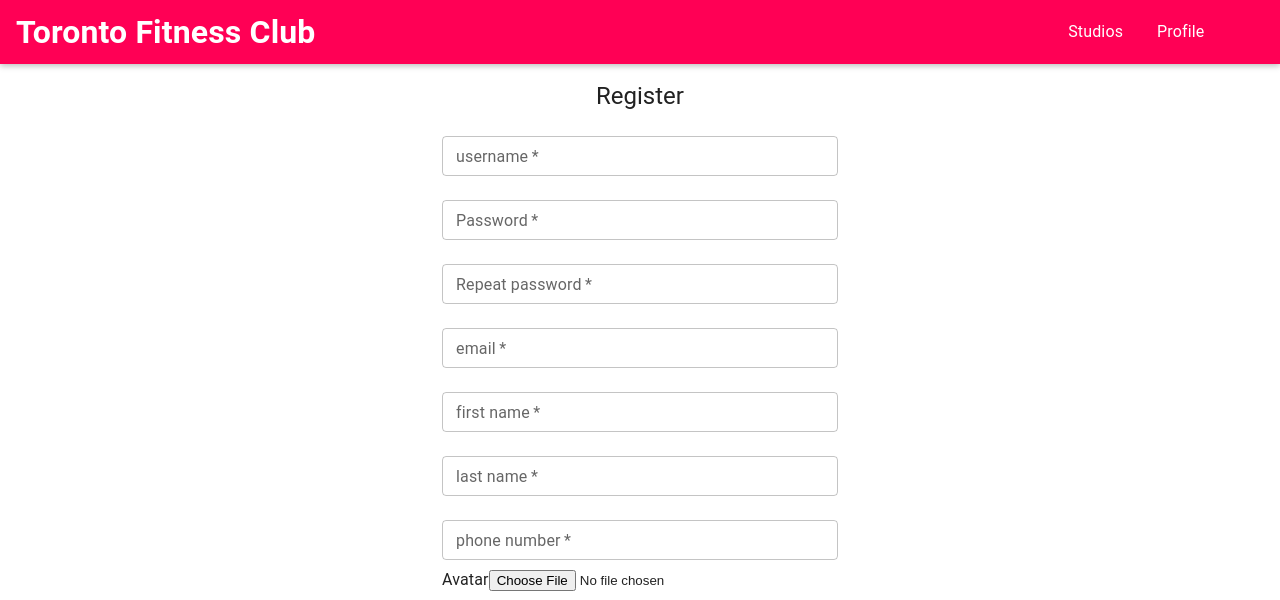
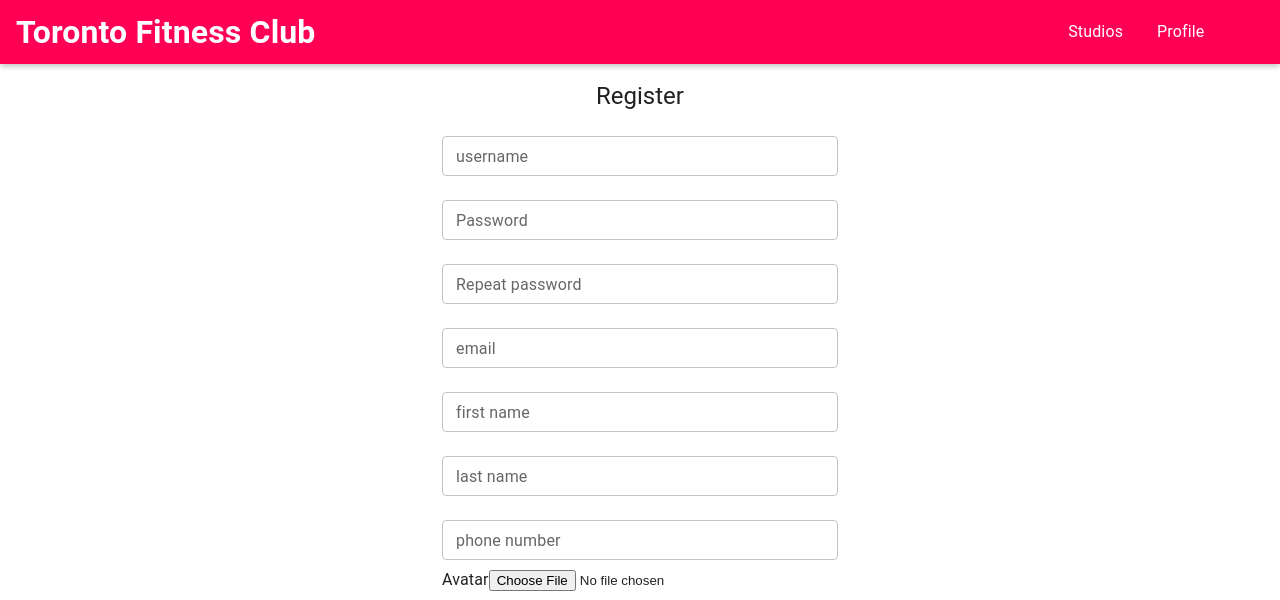
Before and after one commit to Ratbuyer/CSC309-project, a React (Create React App) app in the folder PF/frontend/: page /register in a window 1280 px wide. Shown: the top 600 px of the page. Built offline with nearby package versions, Linux system fonts and the light colour scheme.

Commit message:
update register

```diff
--- a/PF/frontend/src/components/Account/Login.js
+++ b/PF/frontend/src/components/Account/Login.js
@@ -52,7 +52,6 @@ export default function Login() {
                 return response.json()
             }
         })
-        .catch(() => {})
         .then(json => localStorage.setItem('token', json.access))
         .catch(() => {})
 
--- a/PF/frontend/src/components/Account/Register.js
+++ b/PF/frontend/src/components/Account/Register.js
@@ -30,13 +30,33 @@ export default function Login() {
 
     const [error, setError] = useState([]);
 
+    const [isusernameError, setIsusernameError] = useState(false)
+    const [usernameError, setUsernameError] = useState('')
+
     useEffect(() => {
 
-    }, [error])
+    }, [error, usernameError])
 
     const handleSubmit = (event) => {
         event.preventDefault();
         const data = new FormData(event.currentTarget);
+        fetch('http://localhost:8000/accounts/register/', {
+            method: 'POST', body: data
+        })
+        .then(response => {
+            if (response.status !== 200) {
+                return response.json()
+            } else {
+
+            }
+        })
+        .then(json => {
+            if (json.username) {
+                setUsernameError(json.username)
+                setIsusernameError(true)
+            } else setIsusernameError(false)
+        })
+        .catch(() => {})
     };
 
     return (
@@ -59,9 +79,11 @@ export default function Login() {
 
                     <Box component="form" onSubmit={handleSubmit} sx={{ mt: 1 }}>
                         <TextField
+                            error = {isusernameError}
+                            helperText = {usernameError}
                             size = 'small'
                             margin="normal"
-                            required
+                            //required
                             fullWidth
                             id="username"
                             label="username"
@@ -70,7 +92,7 @@ export default function Login() {
                         <TextField
                             size = 'small'
                             margin="normal"
-                            required
+                            //required
                             fullWidth
                             name="password"
                             label="Password"
@@ -80,18 +102,18 @@ export default function Login() {
                         <TextField
                             size = 'small'
                             margin="normal"
-                            required
+                            //required
                             fullWidth
-                            name="password1"
+                            name="password2"
                             label="Repeat password"
                             type="password"
-                            id="password1"
+                            id="password2"
                         />
 
                         <TextField
                             size = 'small'
                             margin="normal"
-                            required
+                            //required
                             fullWidth
                             name="email"
                             label="email"
@@ -102,7 +124,7 @@ export default function Login() {
                         <TextField
                             size = 'small'
                             margin="normal"
-                            required
+                            //required
                             fullWidth
                             id="first_name"
                             label="first name"
@@ -112,7 +134,7 @@ export default function Login() {
                         <TextField
                             size = 'small'
                             margin="normal"
-                            required
+                            //required
                             fullWidth
                             id="last_name"
                             label="last name"
@@ -122,7 +144,7 @@ export default function Login() {
                         <TextField
                             size = 'small'
                             margin="normal"
-                            required
+                            //required
                             fullWidth
                             id="phone"
                             label="phone number"
```
